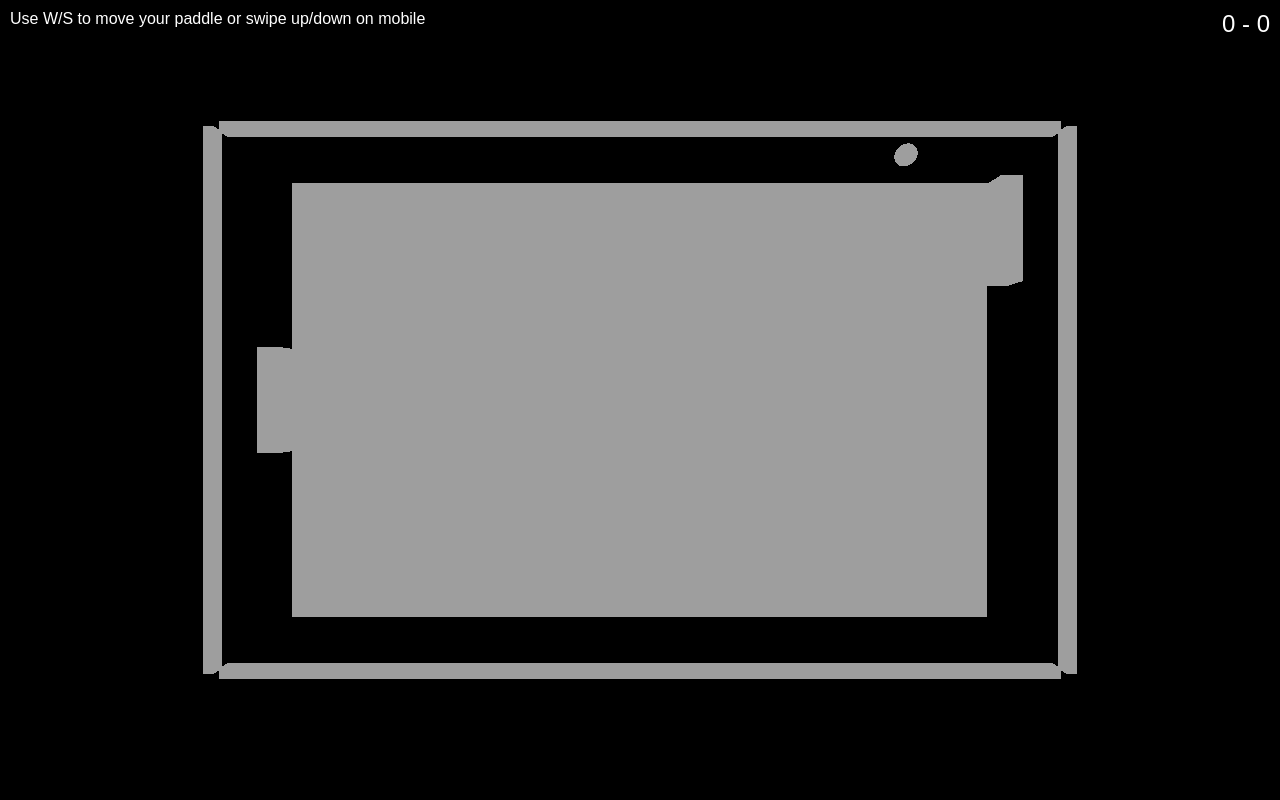
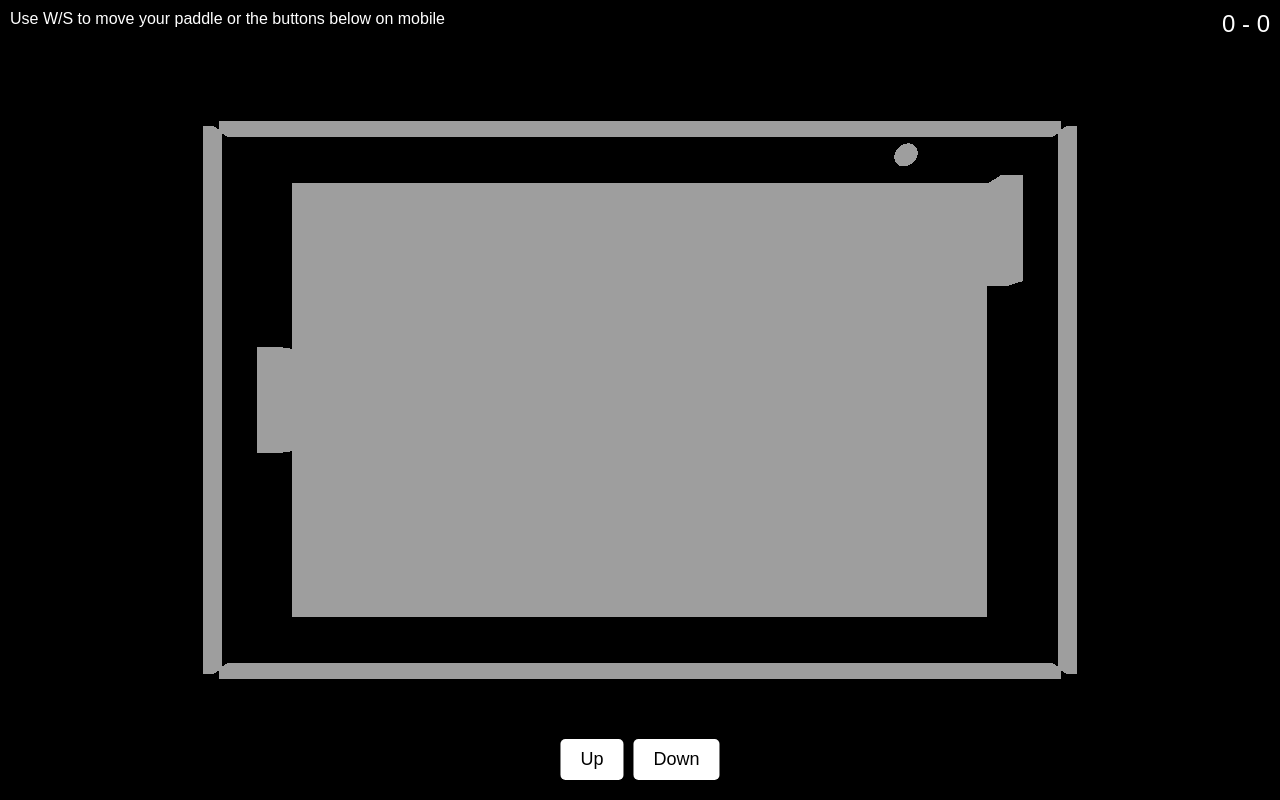
Before and after one commit to dyatchenko/Native_3D_Graphics, a plain HTML site: page PingPong3D/index.html in a window 1280 px wide. Drawn offline with nearby package versions, Linux system fonts and the light colour scheme; animation ran at ten frames a second.

Commit message:
Up/Down buttons

```diff
--- a/PingPong3D/game.js
+++ b/PingPong3D/game.js
@@ -3,7 +3,6 @@ let playerPaddle, computerPaddle, ball, plane, borders;
 let playerSpeed = 0, ballSpeed = new THREE.Vector3(0.05, 0.05, 0);
 let playerScore = 0, computerScore = 0;
 const scoreElement = document.getElementById('score');
-let touchStartY = 0;
 
 init();
 animate();
@@ -88,9 +87,17 @@ function init() {
     document.addEventListener('keyup', onDocumentKeyUp, false);
     window.addEventListener('resize', onWindowResize, false);
 
-    // Touch event listeners for mobile support
-    document.addEventListener('touchstart', onTouchStart, false);
-    document.addEventListener('touchmove', onTouchMove, false);
+    // Button event listeners for mobile support
+    document.getElementById('buttonUp').addEventListener('mousedown', () => playerSpeed = 0.1);
+    document.getElementById('buttonUp').addEventListener('mouseup', () => playerSpeed = 0);
+    document.getElementById('buttonDown').addEventListener('mousedown', () => playerSpeed = -0.1);
+    document.getElementById('buttonDown').addEventListener('mouseup', () => playerSpeed = 0);
+
+    // Add touch support for buttons (for mobile devices)
+    document.getElementById('buttonUp').addEventListener('touchstart', () => playerSpeed = 0.1);
+    document.getElementById('buttonUp').addEventListener('touchend', () => playerSpeed = 0);
+    document.getElementById('buttonDown').addEventListener('touchstart', () => playerSpeed = -0.1);
+    document.getElementById('buttonDown').addEventListener('touchend', () => playerSpeed = 0);
 }
 
 function onDocumentKeyDown(event) {
@@ -117,20 +124,6 @@ function onWindowResize() {
     camera.aspect = window.innerWidth / window.innerHeight;
     camera.updateProjectionMatrix();
     renderer.setSize(window.innerWidth, window.innerHeight);
-}
-
-function onTouchStart(event) {
-    touchStartY = event.touches[0].clientY;
-}
-
-function onTouchMove(event) {
-    const touchY = event.touches[0].clientY;
-    const deltaY = touchY - touchStartY;
-    touchStartY = touchY;
-
-    playerPaddle.position.y += deltaY * 0.01; // Adjust the multiplier for sensitivity
-    if (playerPaddle.position.y > 2.1) playerPaddle.position.y = 2.1;
-    if (playerPaddle.position.y < -2.1) playerPaddle.position.y = -2.1;
 }
 
 function updateScore() {
--- a/PingPong3D/index.html
+++ b/PingPong3D/index.html
@@ -29,11 +29,31 @@
             font-family: Arial, sans-serif;
             font-size: 24px;
         }
+        .control-buttons {
+            position: absolute;
+            bottom: 20px;
+            left: 50%;
+            transform: translateX(-50%);
+            display: flex;
+            gap: 10px;
+        }
+        .control-button {
+            background-color: #fff;
+            border: none;
+            padding: 10px 20px;
+            font-size: 18px;
+            cursor: pointer;
+            border-radius: 5px;
+        }
     </style>
 </head>
 <body>
-    <div id="info">Use W/S to move your paddle or swipe up/down on mobile</div>
+    <div id="info">Use W/S to move your paddle or the buttons below on mobile</div>
     <div id="score">0 - 0</div>
+    <div class="control-buttons">
+        <button class="control-button" id="buttonUp">Up</button>
+        <button class="control-button" id="buttonDown">Down</button>
+    </div>
     <script src="https://cdnjs.cloudflare.com/ajax/libs/three.js/r128/three.min.js"></script>
     <script src="game.js"></script>
 </body>
```
